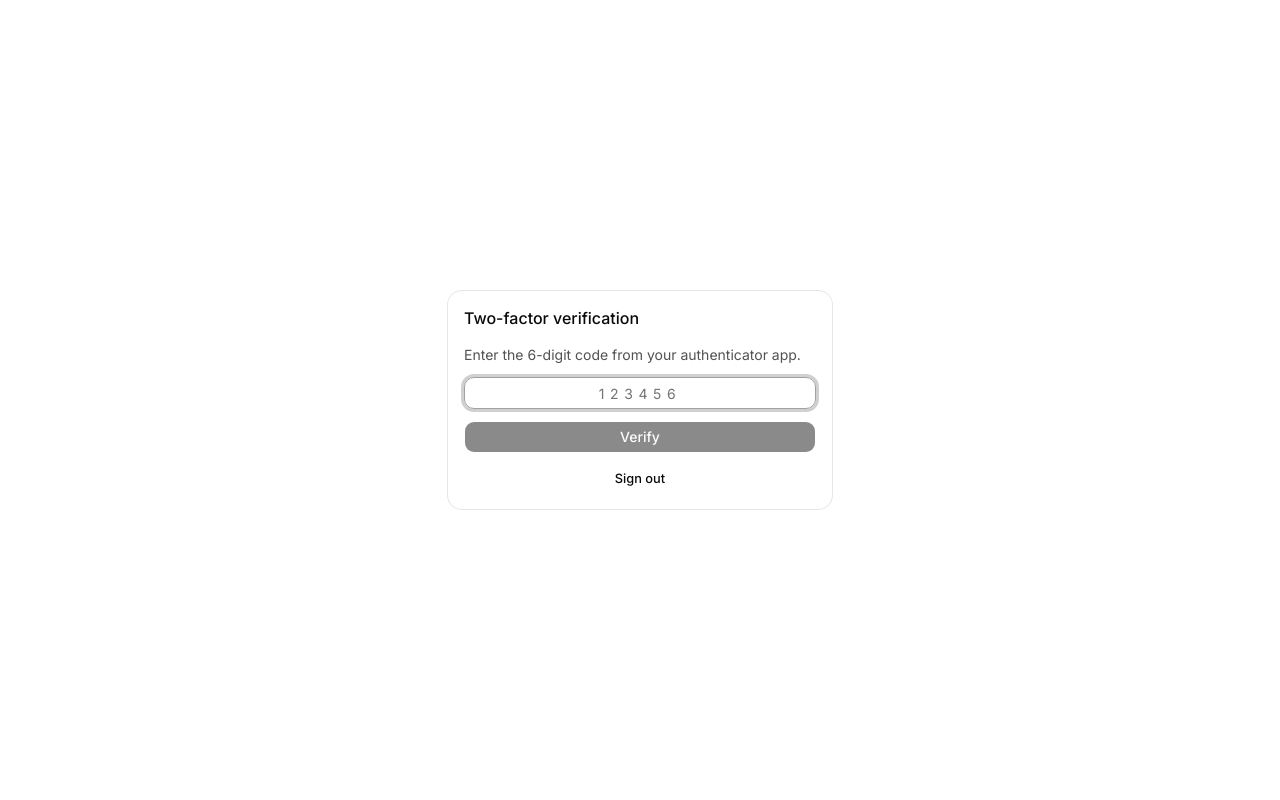
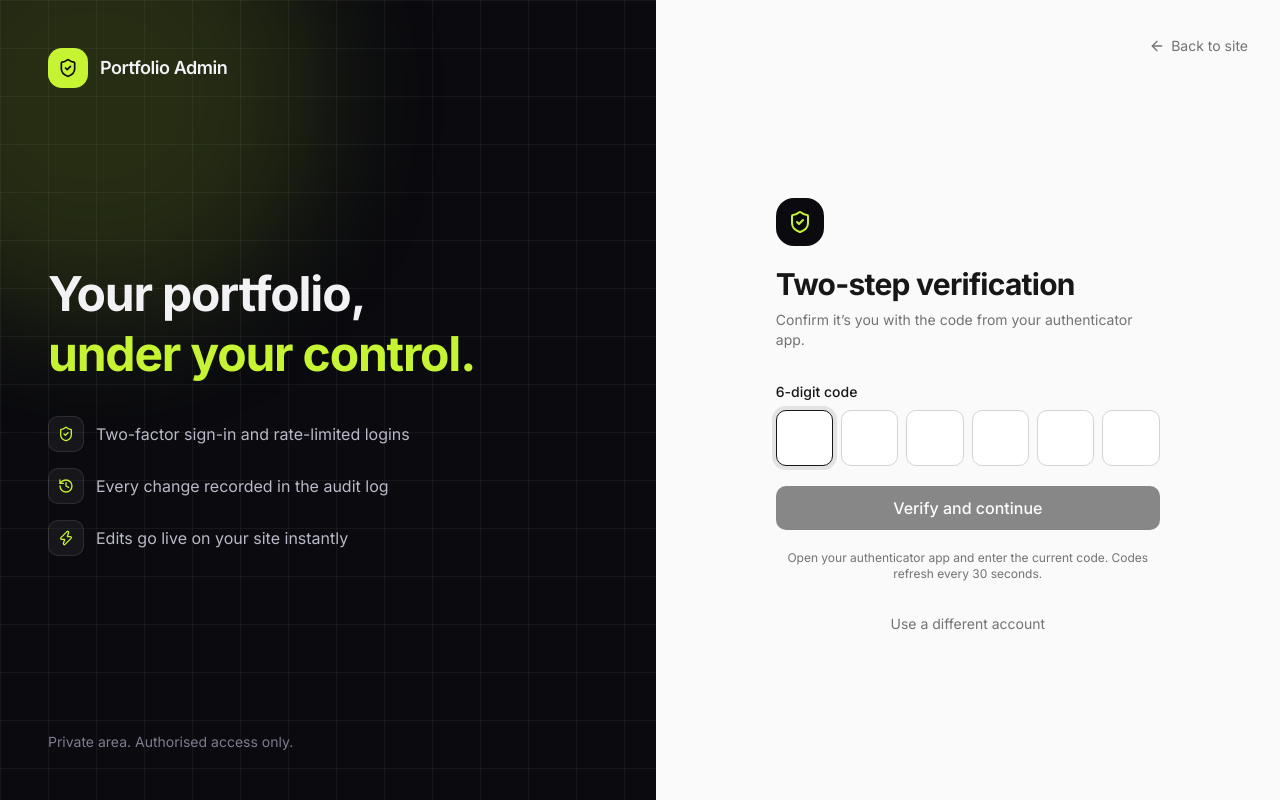
Before and after one commit to Chaitanya-NK/portfolio, a Next.js app: page /admin/mfa in a window 1280 px wide. Built offline with nearby package versions, Linux system fonts and the light colour scheme; no server answers.

Commit message:
Redesigned admin sign-in and two-step pages

```diff
--- /dev/null
+++ b/src/app/admin/login/login-form.tsx
@@ -0,0 +1,51 @@
+"use client";
+import { useState } from "react";
+import { useFormStatus } from "react-dom";
+import { Eye, EyeOff, Loader2 } from "lucide-react";
+import { login } from "../actions";
+
+const field =
+  "h-11 w-full rounded-lg border border-neutral-300 bg-white px-3.5 text-[0.95rem] outline-none transition placeholder:text-neutral-400 focus:border-neutral-900 focus:ring-4 focus:ring-neutral-900/10";
+
+function Submit() {
+  const { pending } = useFormStatus();
+  return (
+    <button
+      type="submit" disabled={pending}
+      className="flex h-11 w-full items-center justify-center gap-2 rounded-lg bg-neutral-900 font-medium text-white transition hover:bg-neutral-800 disabled:opacity-70"
+    >
+      {pending && <Loader2 className="h-4 w-4 animate-spin" />}
+      {pending ? "Signing in…" : "Sign in"}
+    </button>
+  );
+}
+
+export function LoginForm({ children }: { children?: React.ReactNode }) {
+  const [show, setShow] = useState(false);
+  return (
+    <form action={login} className="flex flex-col gap-4">
+      <label className="flex flex-col gap-1.5 text-sm font-medium">
+        Email
+        <input name="email" type="email" required autoComplete="username" autoFocus placeholder="you@example.com" className={field} />
+      </label>
+      <label className="flex flex-col gap-1.5 text-sm font-medium">
+        Password
+        <span className="relative">
+          <input
+            name="password" type={show ? "text" : "password"} required autoComplete="current-password"
+            placeholder="Your password" className={`${field} pr-11`}
+          />
+          <button
+            type="button" onClick={() => setShow((s) => !s)}
+            aria-label={show ? "Hide password" : "Show password"} aria-pressed={show}
+            className="absolute right-0 top-0 flex h-11 w-11 items-center justify-center text-neutral-500 hover:text-neutral-900"
+          >
+            {show ? <EyeOff className="h-4 w-4" /> : <Eye className="h-4 w-4" />}
+          </button>
+        </span>
+      </label>
+      {children}
+      <Submit />
+    </form>
+  );
+}
--- a/src/app/admin/mfa/page.tsx
+++ b/src/app/admin/mfa/page.tsx
@@ -1,9 +1,11 @@
+import { ShieldCheck } from "lucide-react";
+import { AuthShell } from "@/components/admin/auth-shell";
 import { MfaVerify } from "./verify";
 
 export default function Page() {
   return (
-    <main className="flex min-h-screen items-center justify-center p-4">
+    <AuthShell icon={ShieldCheck} title="Two-step verification" subtitle="Confirm it’s you with the code from your authenticator app.">
       <MfaVerify />
-    </main>
+    </AuthShell>
   );
 }
--- a/src/app/admin/mfa/verify.tsx
+++ b/src/app/admin/mfa/verify.tsx
@@ -1,50 +1,112 @@
 "use client";
-import { useState } from "react";
+import { useEffect, useRef, useState } from "react";
 import { useRouter } from "next/navigation";
+import { Loader2 } from "lucide-react";
 import { createClient } from "@/lib/supabase/client";
 import { logout } from "../actions";
-import { Button } from "@/components/ui/button";
-import { Input } from "@/components/ui/input";
-import { Card, CardContent, CardHeader, CardTitle } from "@/components/ui/card";
+
+const EMPTY = Array(6).fill("") as string[];
 
 export function MfaVerify() {
   const router = useRouter();
-  const [code, setCode] = useState("");
+  const [digits, setDigits] = useState<string[]>(EMPTY);
   const [error, setError] = useState("");
   const [busy, setBusy] = useState(false);
+  const refs = useRef<(HTMLInputElement | null)[]>([]);
 
-  async function submit(e: React.FormEvent) {
-    e.preventDefault();
+  useEffect(() => { refs.current[0]?.focus(); }, []);
+
+  async function verify(code: string) {
     setBusy(true);
     setError("");
     const sb = createClient();
     const { data } = await sb.auth.mfa.listFactors();
     const factor = data?.totp?.[0];
-    if (!factor) { setError("No authenticator is set up for this account."); setBusy(false); return; }
-    const { error } = await sb.auth.mfa.challengeAndVerify({ factorId: factor.id, code: code.trim() });
-    if (error) { setError("Invalid or expired code. Try again."); setBusy(false); return; }
+    if (!factor) {
+      setBusy(false);
+      return setError("No authenticator is set up for this account.");
+    }
+    const { error: err } = await sb.auth.mfa.challengeAndVerify({ factorId: factor.id, code });
+    if (err) {
+      setBusy(false);
+      setDigits(EMPTY);
+      setError("That code didn’t work. Check your app and try again.");
+      setTimeout(() => refs.current[0]?.focus(), 0);
+      return;
+    }
     router.replace("/admin");
     router.refresh();
   }
 
+  function fill(start: number, text: string) {
+    const clean = text.replace(/\D/g, "");
+    if (!clean) return;
+    const next = [...digits];
+    for (let i = 0; i < clean.length && start + i < 6; i++) next[start + i] = clean[i];
+    setDigits(next);
+    setError("");
+    const last = Math.min(start + clean.length, 5);
+    refs.current[last]?.focus();
+    if (next.every(Boolean)) verify(next.join(""));
+  }
+
+  function onKey(i: number, e: React.KeyboardEvent<HTMLInputElement>) {
+    if (e.key === "Backspace") {
+      if (digits[i]) { const n = [...digits]; n[i] = ""; setDigits(n); }
+      else if (i > 0) { const n = [...digits]; n[i - 1] = ""; setDigits(n); refs.current[i - 1]?.focus(); }
+      e.preventDefault();
+    } else if (e.key === "ArrowLeft" && i > 0) refs.current[i - 1]?.focus();
+    else if (e.key === "ArrowRight" && i < 5) refs.current[i + 1]?.focus();
+  }
+
+  const code = digits.join("");
   return (
-    <Card className="w-full max-w-sm">
-      <CardHeader><CardTitle>Two-factor verification</CardTitle></CardHeader>
-      <CardContent>
-        <form onSubmit={submit} className="flex flex-col gap-3">
-          <p className="text-sm text-neutral-600">Enter the 6-digit code from your authenticator app.</p>
-          <Input
-            inputMode="numeric" autoComplete="one-time-code" autoFocus maxLength={6} placeholder="123456"
-            value={code} onChange={(e) => setCode(e.target.value.replace(/\D/g, ""))} aria-label="6-digit code"
-            className="text-center text-xl tracking-[0.4em]"
-          />
-          {error && <p className="text-sm text-red-500">{error}</p>}
-          <Button type="submit" disabled={busy || code.length !== 6}>{busy ? "Verifying…" : "Verify"}</Button>
-        </form>
-        <form action={logout} className="mt-3">
-          <Button type="submit" variant="ghost" size="sm" className="w-full">Sign out</Button>
-        </form>
-      </CardContent>
-    </Card>
+    <div className="flex flex-col gap-5">
+      <form
+        onSubmit={(e) => { e.preventDefault(); if (code.length === 6) verify(code); }}
+        className="flex flex-col gap-5"
+      >
+        <fieldset className="flex flex-col gap-2" disabled={busy}>
+          <legend className="mb-2 text-sm font-medium">6-digit code</legend>
+          <div className="flex justify-between gap-2" onPaste={(e) => { e.preventDefault(); fill(0, e.clipboardData.getData("text")); }}>
+            {digits.map((d, i) => (
+              <input
+                key={i}
+                ref={(el) => { refs.current[i] = el; }}
+                value={d}
+                inputMode="numeric"
+                autoComplete={i === 0 ? "one-time-code" : "off"}
+                maxLength={6}
+                aria-label={`Digit ${i + 1}`}
+                onChange={(e) => fill(i, e.target.value)}
+                onKeyDown={(e) => onKey(i, e)}
+                onFocus={(e) => e.target.select()}
+                className={`h-14 w-full min-w-0 rounded-lg border bg-white text-center text-xl font-semibold outline-none transition focus:ring-4 disabled:opacity-60 ${
+                  error ? "border-red-400 focus:border-red-500 focus:ring-red-500/10" : "border-neutral-300 focus:border-neutral-900 focus:ring-neutral-900/10"
+                }`}
+              />
+            ))}
+          </div>
+        </fieldset>
+        {error && (
+          <p role="alert" className="rounded-lg border border-red-200 bg-red-50 px-3.5 py-2.5 text-sm text-red-700">{error}</p>
+        )}
+        <button
+          type="submit" disabled={busy || code.length !== 6}
+          className="flex h-11 w-full items-center justify-center gap-2 rounded-lg bg-neutral-900 font-medium text-white transition hover:bg-neutral-800 disabled:opacity-50"
+        >
+          {busy && <Loader2 className="h-4 w-4 animate-spin" />}
+          {busy ? "Verifying…" : "Verify and continue"}
+        </button>
+      </form>
+      <p className="text-center text-xs text-neutral-500">
+        Open your authenticator app and enter the current code. Codes refresh every 30 seconds.
+      </p>
+      <form action={logout}>
+        <button type="submit" className="mx-auto block min-h-11 text-sm text-neutral-500 underline-offset-4 hover:text-neutral-900 hover:underline">
+          Use a different account
+        </button>
+      </form>
+    </div>
   );
 }
--- /dev/null
+++ b/src/components/admin/auth-shell.tsx
@@ -0,0 +1,71 @@
+import Link from "next/link";
+import { ArrowLeft, History, ShieldCheck, Zap } from "lucide-react";
+
+const GRID = {
+  backgroundImage:
+    "linear-gradient(rgba(255,255,255,.05) 1px, transparent 1px), linear-gradient(90deg, rgba(255,255,255,.05) 1px, transparent 1px)",
+  backgroundSize: "3rem 3rem",
+};
+
+const points = [
+  { icon: ShieldCheck, text: "Two-factor sign-in and rate-limited logins" },
+  { icon: History, text: "Every change recorded in the audit log" },
+  { icon: Zap, text: "Edits go live on your site instantly" },
+];
+
+export function AuthShell({
+  icon: Icon, title, subtitle, children,
+}: {
+  icon: React.ComponentType<{ className?: string }>;
+  title: string;
+  subtitle: string;
+  children: React.ReactNode;
+}) {
+  return (
+    <main className="grid min-h-dvh bg-neutral-50 text-neutral-900 lg:grid-cols-[minmax(0,1.05fr)_minmax(0,1fr)]">
+      <aside className="relative hidden overflow-hidden bg-[#0A0A0F] p-12 text-[#F2F2F5] lg:flex lg:flex-col lg:justify-between">
+        <div aria-hidden className="absolute inset-0" style={GRID} />
+        <div aria-hidden className="absolute -left-32 -top-32 h-[28rem] w-[28rem] rounded-full bg-[#C6F432]/15 blur-3xl" />
+        <div className="relative flex items-center gap-3">
+          <span className="flex h-10 w-10 items-center justify-center rounded-xl bg-[#C6F432] text-[#0A0A0F]"><ShieldCheck className="h-5 w-5" /></span>
+          <span className="text-lg font-semibold tracking-tight">Portfolio Admin</span>
+        </div>
+        <div className="relative max-w-md">
+          <h2 className="text-4xl font-bold leading-tight tracking-tight xl:text-5xl">
+            Your portfolio,<br /><span className="text-[#C6F432]">under your control.</span>
+          </h2>
+          <ul className="mt-8 flex flex-col gap-4">
+            {points.map(({ icon: P, text }) => (
+              <li key={text} className="flex items-center gap-3 text-[#B9B9C8]">
+                <span className="flex h-9 w-9 shrink-0 items-center justify-center rounded-lg border border-white/10 bg-white/5"><P className="h-4 w-4 text-[#C6F432]" /></span>
+                {text}
+              </li>
+            ))}
+          </ul>
+        </div>
+        <p className="relative text-sm text-[#7d7d90]">Private area. Authorised access only.</p>
+      </aside>
+
+      <section className="flex flex-col px-4 pb-[max(1.5rem,env(safe-area-inset-bottom))] pt-[max(1.5rem,env(safe-area-inset-top))] sm:px-8">
+        <div className="flex items-center justify-between lg:justify-end">
+          <span className="flex items-center gap-2 font-semibold lg:hidden">
+            <span className="flex h-8 w-8 items-center justify-center rounded-lg bg-[#0A0A0F] text-[#C6F432]"><ShieldCheck className="h-4 w-4" /></span>
+            Portfolio Admin
+          </span>
+          <Link href="/" className="inline-flex min-h-11 items-center gap-1.5 text-sm text-neutral-500 hover:text-neutral-900">
+            <ArrowLeft className="h-4 w-4" />Back to site
+          </Link>
+        </div>
+
+        <div className="flex flex-1 items-center justify-center py-8">
+          <div className="w-full max-w-sm">
+            <span className="mb-5 flex h-12 w-12 items-center justify-center rounded-2xl bg-[#0A0A0F] text-[#C6F432]"><Icon className="h-6 w-6" /></span>
+            <h1 className="text-2xl font-bold tracking-tight sm:text-3xl">{title}</h1>
+            <p className="mt-2 text-sm text-neutral-500">{subtitle}</p>
+            <div className="mt-8">{children}</div>
+          </div>
+        </div>
+      </section>
+    </main>
+  );
+}
```
Also changed, not shown: src/app/admin/login/page.tsx (+17 -32 lines), src/lib/supabase/proxy.ts (+17 -3 lines).
